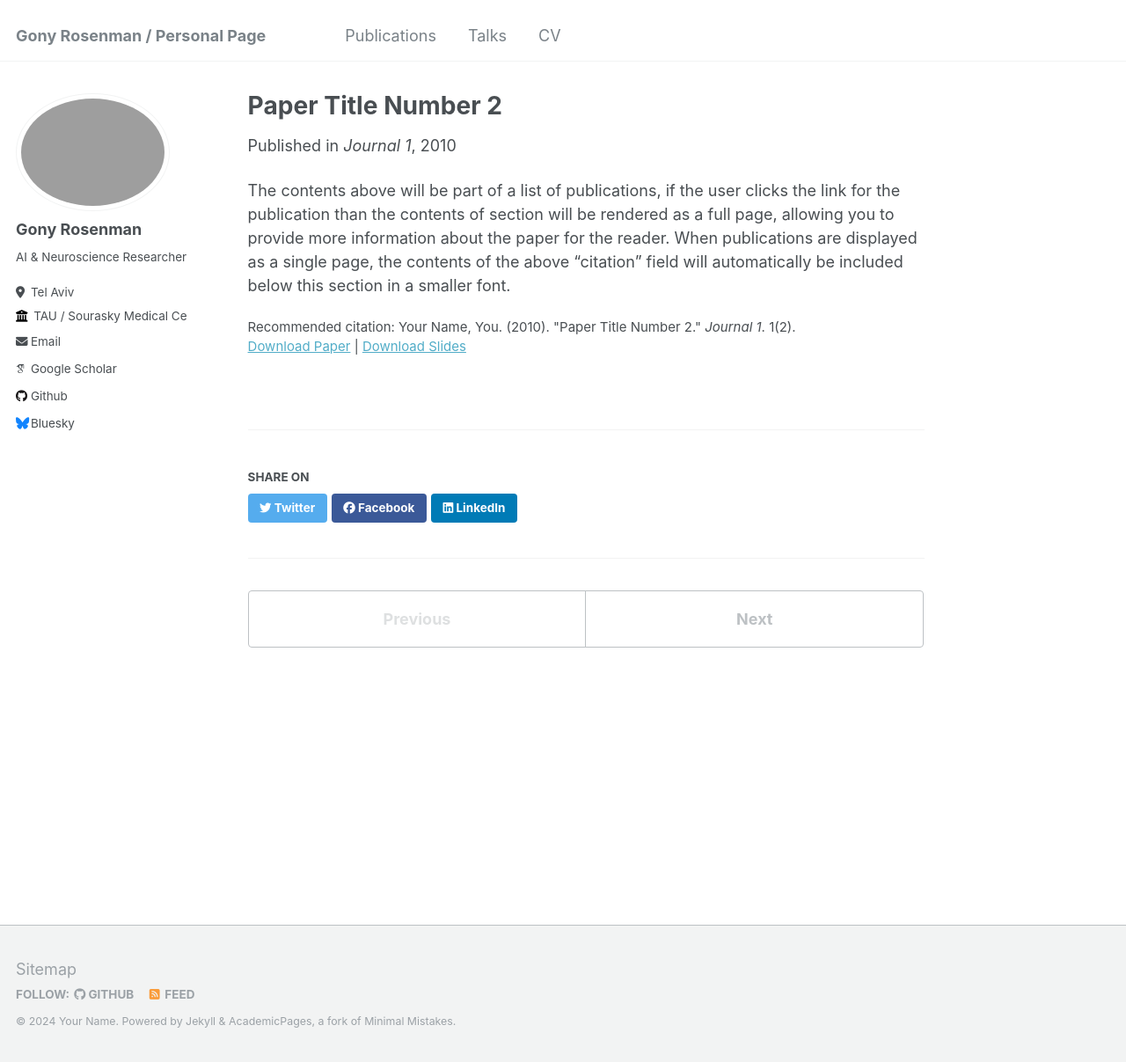
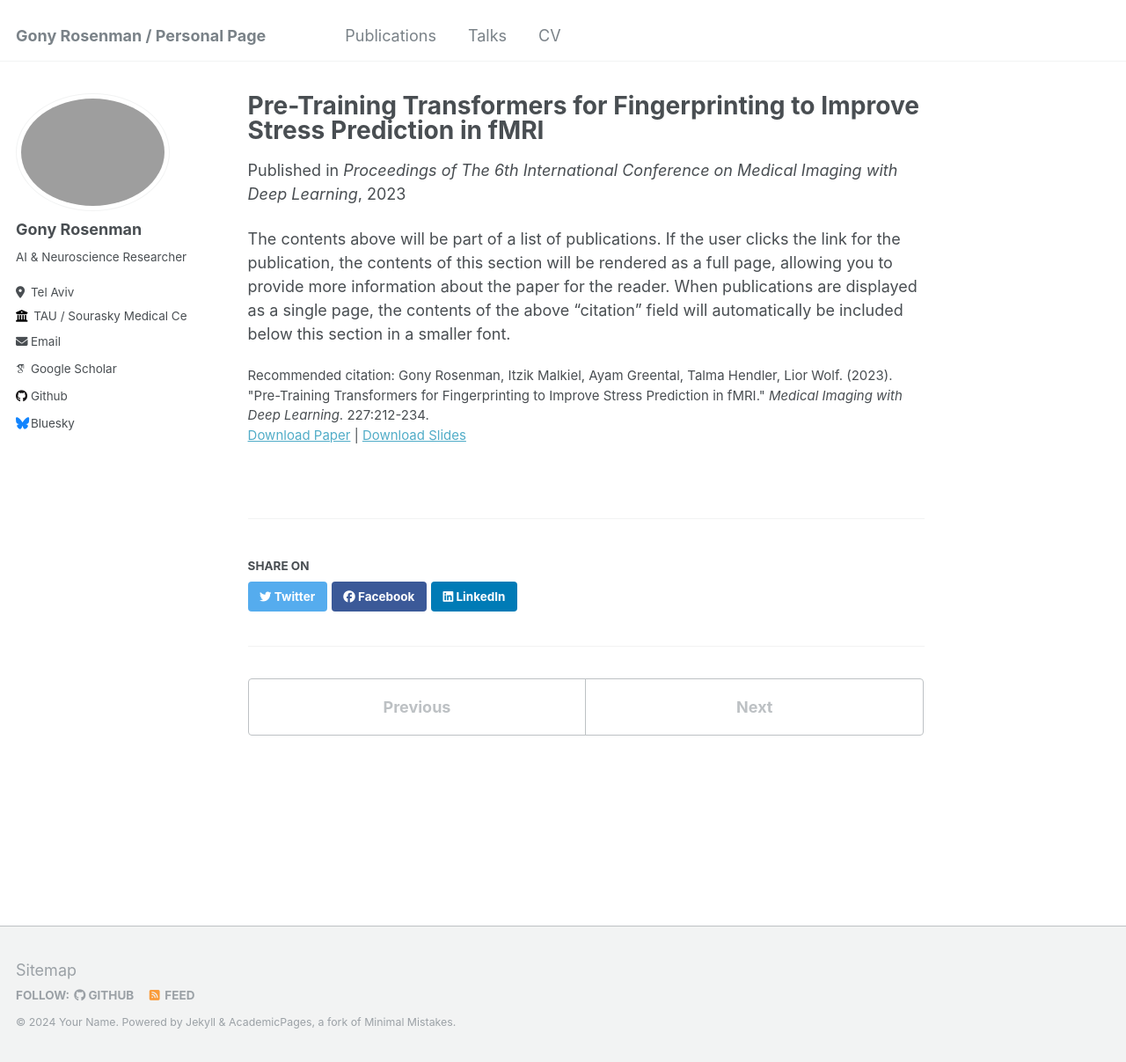
Before and after one commit to GonyRosenman/GonyRosenman.github.io, a Jekyll site: the page built from _publications/2010-10-01-paper-title-number-2.md, in a window 1280 px wide and 1207 px high. Shown: the whole window at 88% size. Built offline with Jekyll 4.4.1, drawn with Linux system fonts in a browser that asks for light colours; some web fonts are replaced.

Commit message:
Update 2010-10-01-paper-title-number-2.md

```diff
--- a/_publications/2010-10-01-paper-title-number-2.md
+++ b/_publications/2010-10-01-paper-title-number-2.md
@@ -1,13 +1,13 @@
 ---
-title: "Paper Title Number 2"
+title: "Pre-Training Transformers for Fingerprinting to Improve Stress Prediction in fMRI"
 collection: publications
-permalink: /publication/2010-10-01-paper-title-number-2
-excerpt: 'This paper is about the number 2. The number 3 is left for future work.'
-date: 2010-10-01
-venue: 'Journal 1'
-slidesurl: 'http://academicpages.github.io/files/slides2.pdf'
-paperurl: 'http://academicpages.github.io/files/paper2.pdf'
-citation: 'Your Name, You. (2010). &quot;Paper Title Number 2.&quot; <i>Journal 1</i>. 1(2).'
+permalink: /publication/2023-07-10-paper-title-stress-prediction-fmri
+excerpt: 'This paper explores the use of pre-training transformers to improve stress prediction in fMRI data.'
+date: 2023-07-10
+venue: 'Proceedings of The 6th International Conference on Medical Imaging with Deep Learning'
+slidesurl: 'http://academicpages.github.io/files/slides_stress_prediction_fmri.pdf'
+paperurl: 'https://proceedings.mlr.press/v227/rosenman24a/rosenman24a.pdf'
+citation: 'Gony Rosenman, Itzik Malkiel, Ayam Greental, Talma Hendler, Lior Wolf. (2023). &quot;Pre-Training Transformers for Fingerprinting to Improve Stress Prediction in fMRI.&quot; <i>Medical Imaging with Deep Learning</i>. 227:212-234.'
 ---
 
-The contents above will be part of a list of publications, if the user clicks the link for the publication than the contents of section will be rendered as a full page, allowing you to provide more information about the paper for the reader. When publications are displayed as a single page, the contents of the above "citation" field will automatically be included below this section in a smaller font.
+The contents above will be part of a list of publications. If the user clicks the link for the publication, the contents of this section will be rendered as a full page, allowing you to provide more information about the paper for the reader. When publications are displayed as a single page, the contents of the above "citation" field will automatically be included below this section in a smaller font.
```
